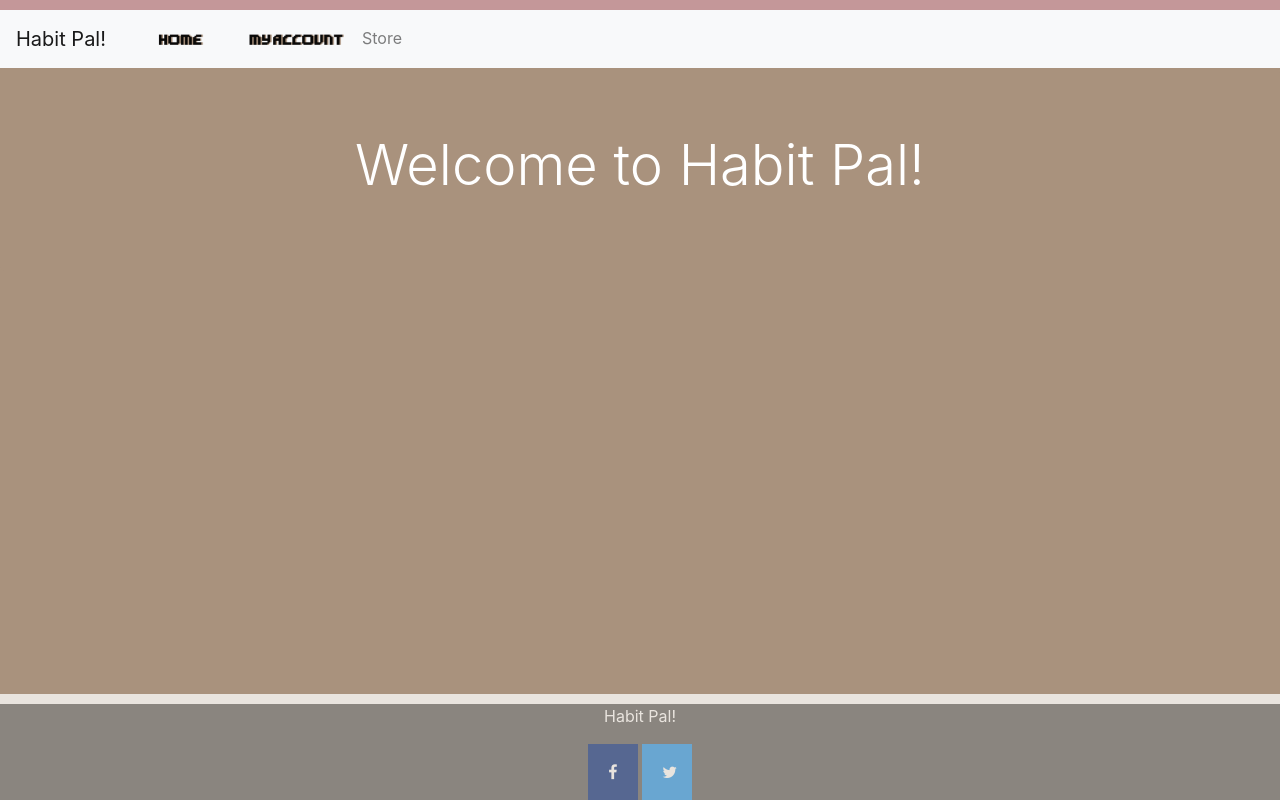
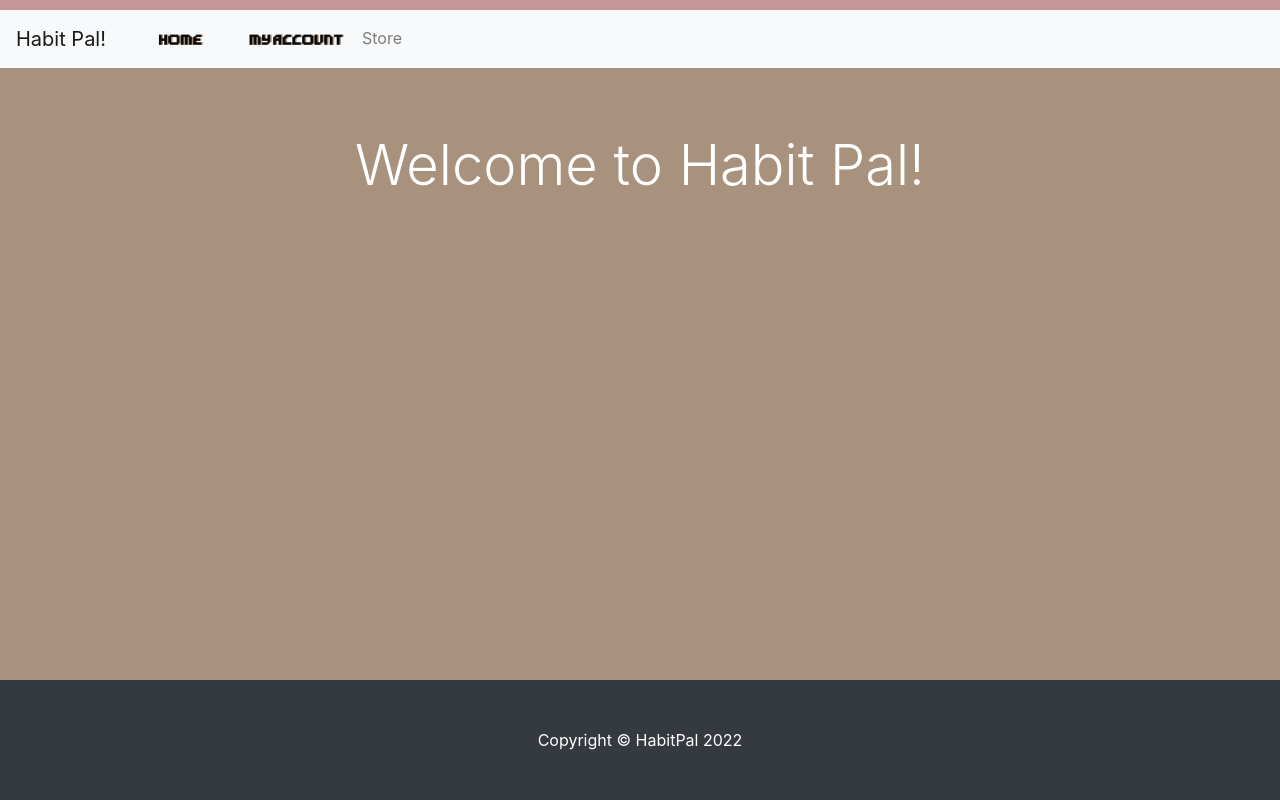
Before and after one commit to benhprentice/HabitPal, a Flask app: page / in a window 1280 px wide. Run offline with Flask 2, Linux system fonts and the light colour scheme; some libraries are stand-ins or nearby versions.

Commit message:
Changed footer on every page.

```diff
--- a/static/css/style.css
+++ b/static/css/style.css
@@ -69,6 +69,7 @@ background-blend-mode: multiply;
   width: 100%;
   margin: auto;
   border: 15px;
+  margin-bottom: 5rem;
 
 }
 
@@ -241,3 +242,10 @@ background-blend-mode: multiply;
 /* ul li:nth-child(odd) {
   background: black;
 } */
+
+.py-5 {
+  padding-bottom: 3rem!important;
+  bottom: 0;
+  width: 100%;
+  position: fixed;
+}
--- a/templates/welcome.html
+++ b/templates/welcome.html
@@ -50,11 +50,9 @@
     </div>
 
   </div>
-  <div class="footer">
-    <p>Habit Pal!</p>
-    <a href="https://www.facebook.com/" target="_blank" class="fa fa-facebook"></a>
-    <a href="https://twitter.com/" target="_blank" class="fa fa-twitter"></a>
-  </div>
+  <footer class="py-5 bg-dark">
+    <div class="container"><p class="m-0 text-center text-white">Copyright &copy; HabitPal 2022</p></div>
+  </footer>
 
   <script src="{{ url_for('static', filename='javascript/app.js') }}"></script>
 
```
Also changed, not shown: templates/index.html (+3 -5 lines), templates/myaccount.html (+3 -5 lines), db.sqlite.
